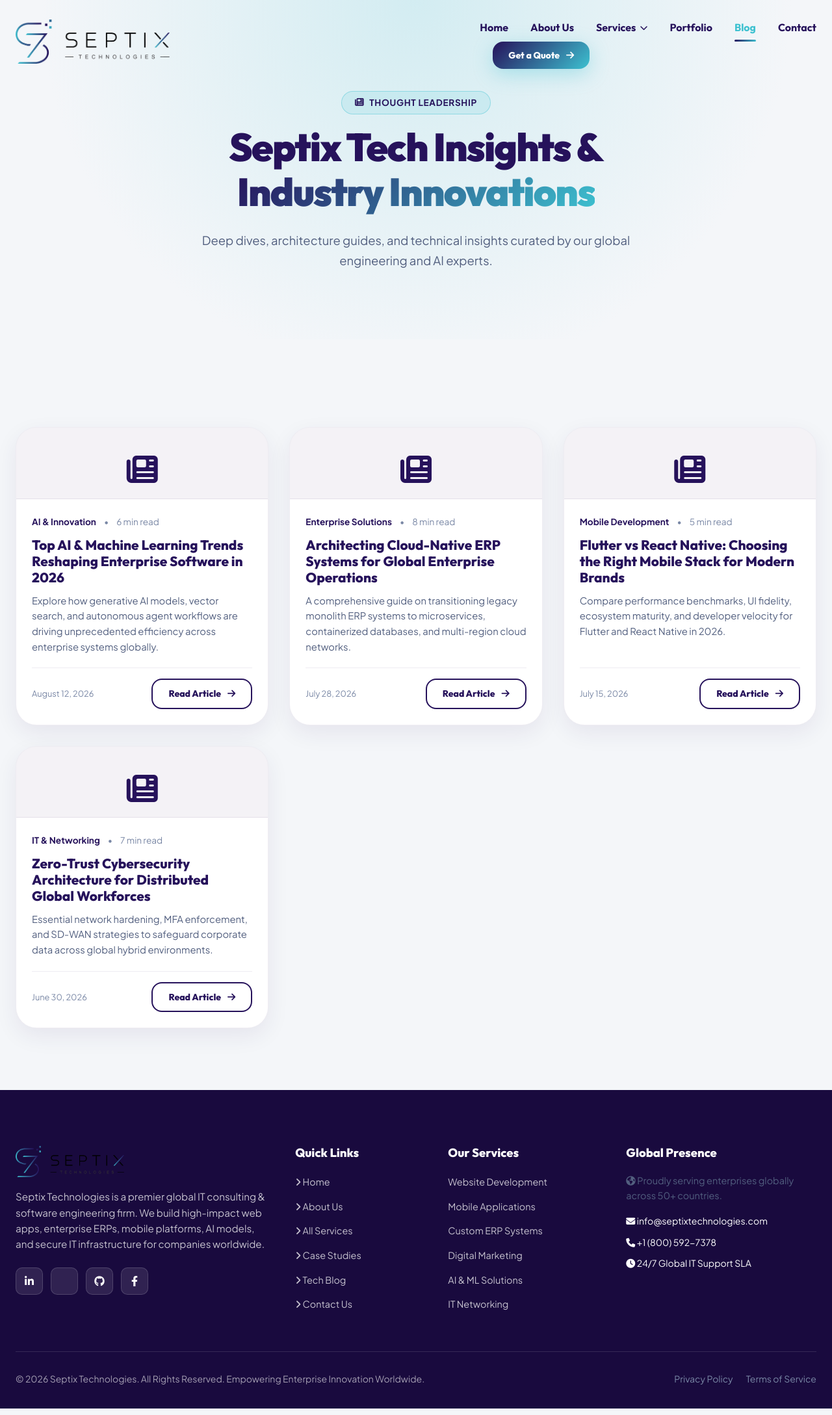
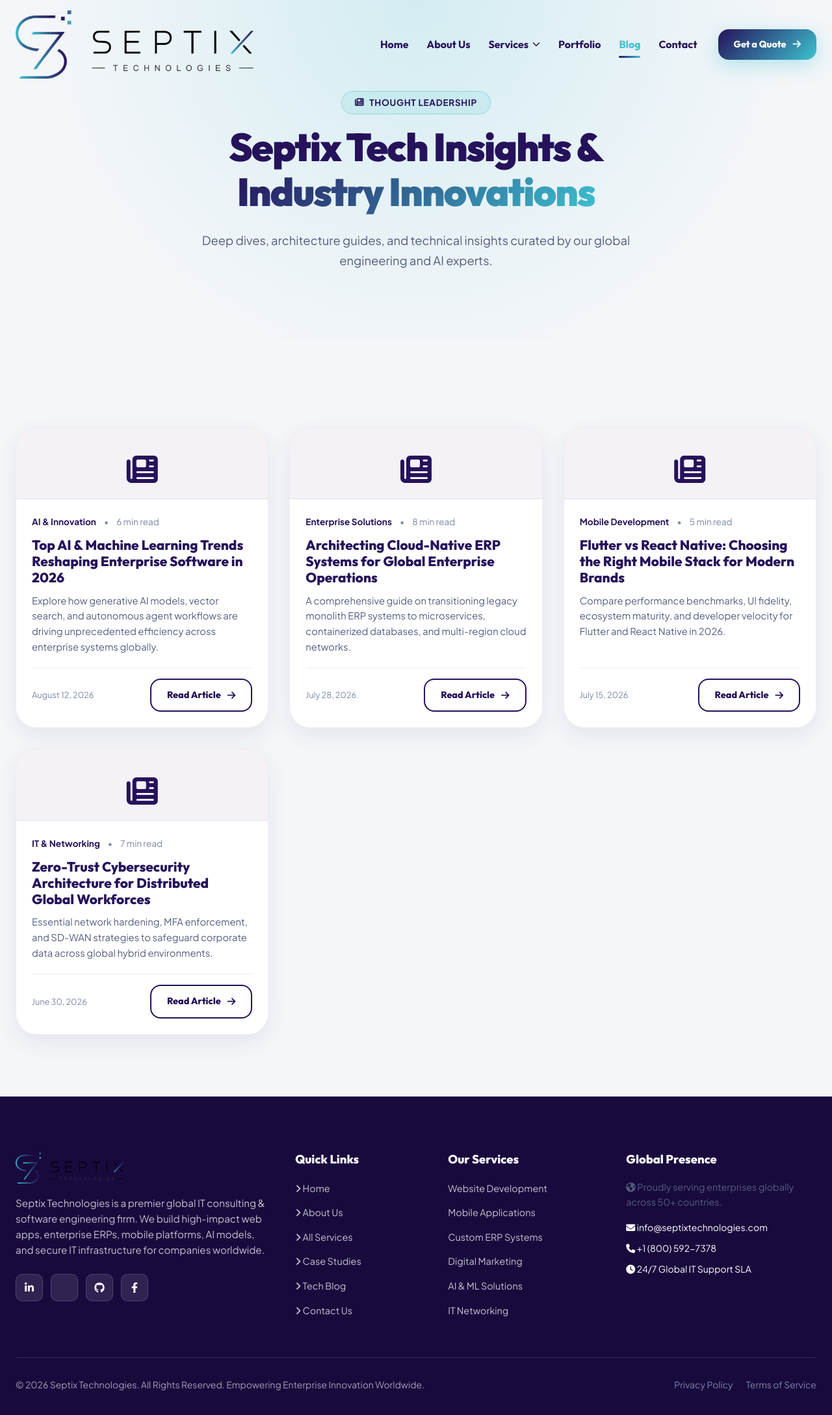
Before and after one commit to Maulik-Dawda/septix-technologies, a PHP site: page /blog.php in a window 1280 px wide. Shown: the whole page at 65% size. Run offline with PHP 8.4, Linux system fonts and the light colour scheme.

Commit message:
Fix header layout alignment: Inline nav links with Get a Quote CTA button and increase logo height to 105px

```diff
--- a/assets/css/style.css
+++ b/assets/css/style.css
@@ -221,7 +175,7 @@ h1, h2, h3, h4, h5, h6 {
 /* Container */
 .container {
     width: 100%;
-    max-width: 1280px;
+    max-width: 1320px;
     margin: 0 auto;
     padding: 0 24px;
 }
@@ -294,27 +248,30 @@ h1, h2, h3, h4, h5, h6 {
 }
 
 .btn-sm {
-    padding: 10px 24px;
-    font-size: 0.875rem;
+    padding: 12px 24px;
+    font-size: 0.9rem;
+    white-space: nowrap;
 }
 
-/* Header & Navbar (Logo Size Increased) */
+/* ==========================================================================
+   HEADER & NAVIGATION BAR (FIXED & ALIGNED)
+   ========================================================================== */
 .site-header {
     position: fixed;
     top: 0;
     left: 0;
     width: 100%;
     z-index: 1000;
-    padding: 22px 0;
+    padding: 16px 0;
     transition: var(--transition);
 }
 
 .site-header.scrolled {
-    background: rgba(255, 255, 255, 0.95);
+    background: rgba(255, 255, 255, 0.96);
     backdrop-filter: blur(16px);
     -webkit-backdrop-filter: blur(16px);
     border-bottom: 1px solid var(--clr-border);
-    padding: 14px 0;
+    padding: 10px 0;
     box-shadow: 0 6px 25px rgba(38, 18, 91, 0.08);
 }
 
@@ -322,33 +279,56 @@ h1, h2, h3, h4, h5, h6 {
     display: flex;
     align-items: center;
     justify-content: space-between;
+    gap: 24px;
 }
 
-/* Logo size enlarged from 48px to 68px */
+.brand-logo {
+    display: flex;
+    align-items: center;
+    flex-shrink: 0;
+}
+
+/* Substantially enlarged logo height: 105px on desktop, 82px when scrolled */
 .brand-logo img {
-    height: 68px;
+    height: 105px;
     width: auto;
     object-fit: contain;
     transition: var(--transition);
 }
 
 .site-header.scrolled .brand-logo img {
-    height: 58px;
+    height: 82px;
+}
+
+@media (max-width: 1200px) {
+    .brand-logo img {
+        height: 90px;
+    }
+    .site-header.scrolled .brand-logo img {
+        height: 72px;
+    }
 }
 
 @media (max-width: 768px) {
     .brand-logo img {
-        height: 54px;
+        height: 70px;
     }
     .site-header.scrolled .brand-logo img {
-        height: 48px;
+        height: 60px;
     }
+}
+
+/* Navigation Menu Container (Single Horizontal Bar Alignment) */
+.nav-menu {
+    display: flex;
+    align-items: center;
+    gap: 32px;
 }
 
 .nav-links {
     display: flex;
     align-items: center;
-    gap: 34px;
+    gap: 28px;
 }
 
 .nav-item {
@@ -365,6 +345,7 @@ h1, h2, h3, h4, h5, h6 {
     align-items: center;
     gap: 6px;
     position: relative;
+    white-space: nowrap;
 }
 
 .nav-link::before {
--- a/includes/header.php
+++ b/includes/header.php
@@ -70,12 +70,10 @@ $current_page = $current_page ?? 'home';
                     </li>
                 </ul>
 
-                <!-- Header CTA -->
-                <div style="margin-left: 20px;">
-                    <a href="<?php echo $base_url; ?>/contact.php" class="btn btn-primary btn-sm">
-                        Get a Quote <i class="fa-solid fa-arrow-right"></i>
-                    </a>
-                </div>
+                <!-- Header CTA Button -->
+                <a href="<?php echo $base_url; ?>/contact.php" class="btn btn-primary btn-sm">
+                    Get a Quote <i class="fa-solid fa-arrow-right"></i>
+                </a>
             </nav>
         </div>
     </header>
```
Also changed, not shown: other parts of assets/css/style.css (+9 -55 lines).
